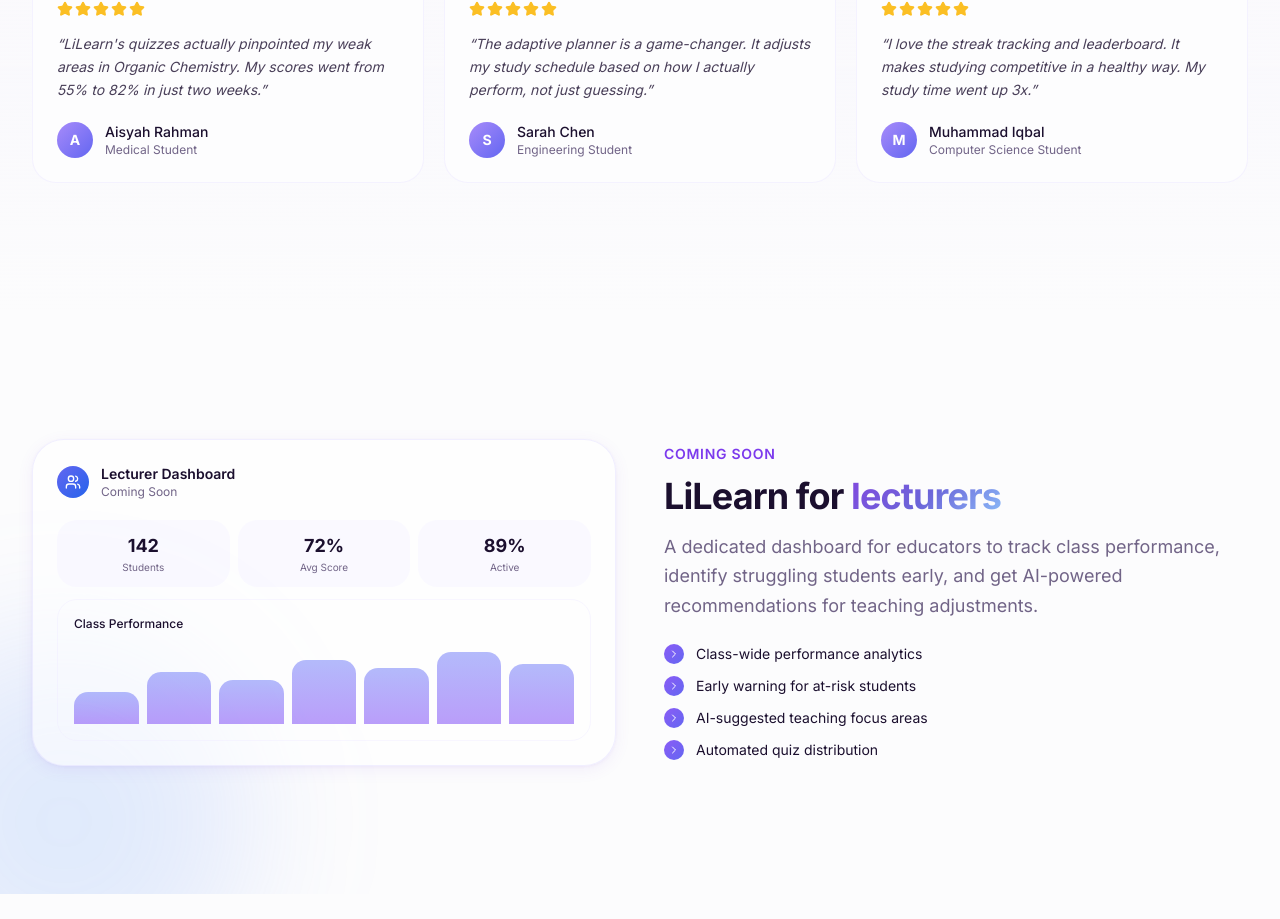
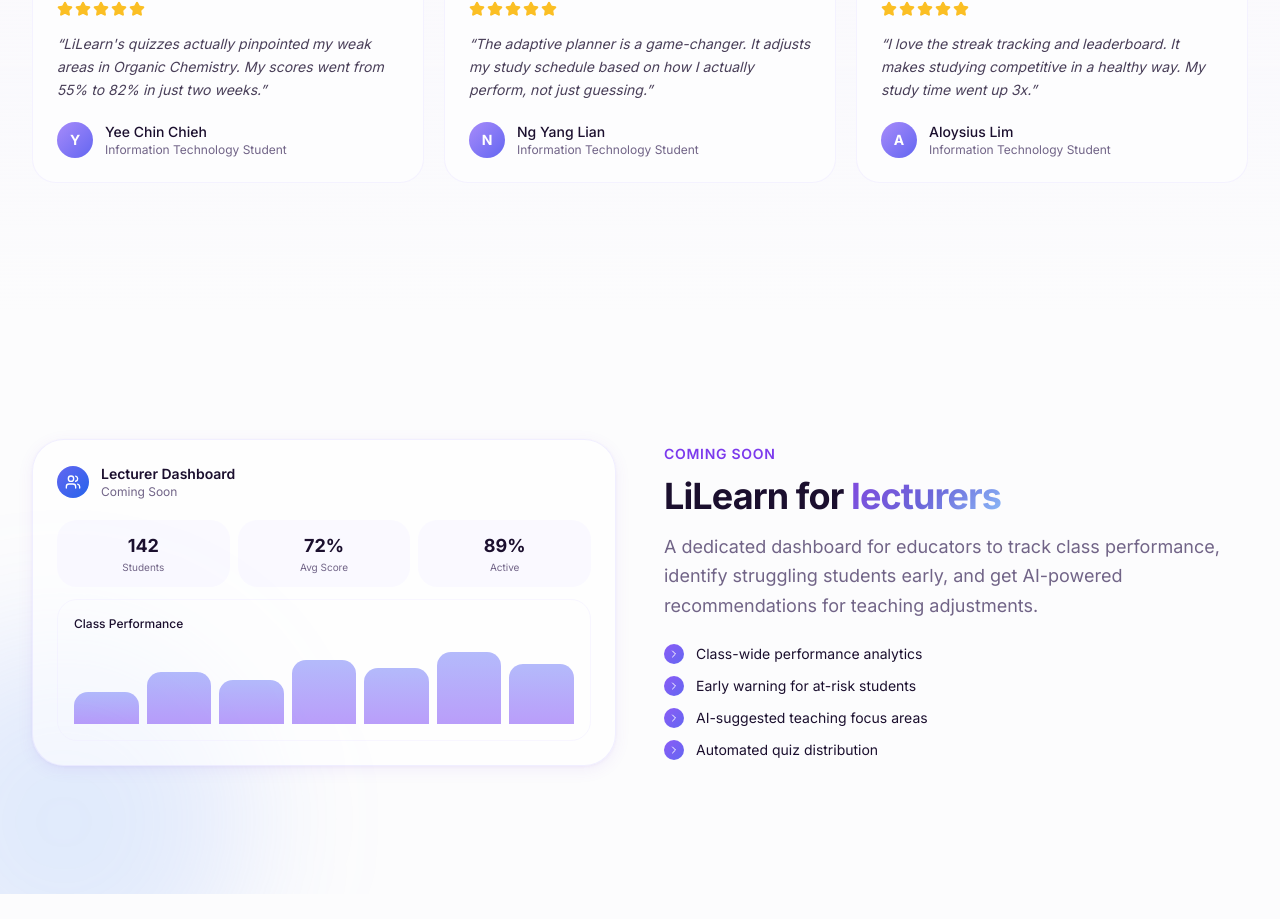
Before and after one commit to Vissoto02/lilearn_go, a Next.js app: page / in a window 1280 px wide. Shown: the part 2898-3817 px from the top of the page. Built offline with nearby package versions, Linux system fonts and the light colour scheme; no server answers.

Commit message:
feat: add AI daily insight component to display personalized study recommendations and interact with the AI.

```diff
--- a/app/page.tsx
+++ b/app/page.tsx
@@ -726,21 +726,21 @@
             <div className="grid sm:grid-cols-2 lg:grid-cols-3 gap-5">
               <TestimonialCard
                 quote="LiLearn's quizzes actually pinpointed my weak areas in Organic Chemistry. My scores went from 55% to 82% in just two weeks."
-                name="Aisyah Rahman"
-                role="Medical Student"
-                avatar="A"
+                name="Yee Chin Chieh"
+                role="Information Technology Student"
+                avatar="Y"
               />
               <TestimonialCard
                 quote="The adaptive planner is a game-changer. It adjusts my study schedule based on how I actually perform, not just guessing."
-                name="Sarah Chen"
-                role="Engineering Student"
-                avatar="S"
+                name="Ng Yang Lian"
+                role="Information Technology Student"
+                avatar="N"
               />
               <TestimonialCard
                 quote="I love the streak tracking and leaderboard. It makes studying competitive in a healthy way. My study time went up 3x."
-                name="Muhammad Iqbal"
-                role="Computer Science Student"
-                avatar="M"
+                name="Aloysius Lim"
+                role="Information Technology Student"
+                avatar="A"
               />
             </div>
           </div>
--- a/components/app/ai-daily-insight.tsx
+++ b/components/app/ai-daily-insight.tsx
@@ -38,7 +38,7 @@
     }, []);
 
     const openChat = () => {
-        const message = `Please explain my AI daily study insight. \n\nMy weakest subject is ${data?.weak_subject}, specifically the topic "${data?.weak_topic}". \n\nMy accuracy is ${data?.accuracy}%. \n\nYour recommendation was: "${data?.message}"\n\nWhat should I do to improve?`;
+        const message = `Please explain my AI daily study insight. \n\nMy weakest subject is ${data?.weak_subject}, specifically the topic "${data?.weak_topic}". \n\nMy accuracy is ${data?.accuracy}%. \n\nYour recommendation was: "${data?.message}"\n\nWhat should I do to improve? Please do not offer to generate a study plan in your response.`;
 
         window.dispatchEvent(
             new CustomEvent("openLiLearnChat", {
```
